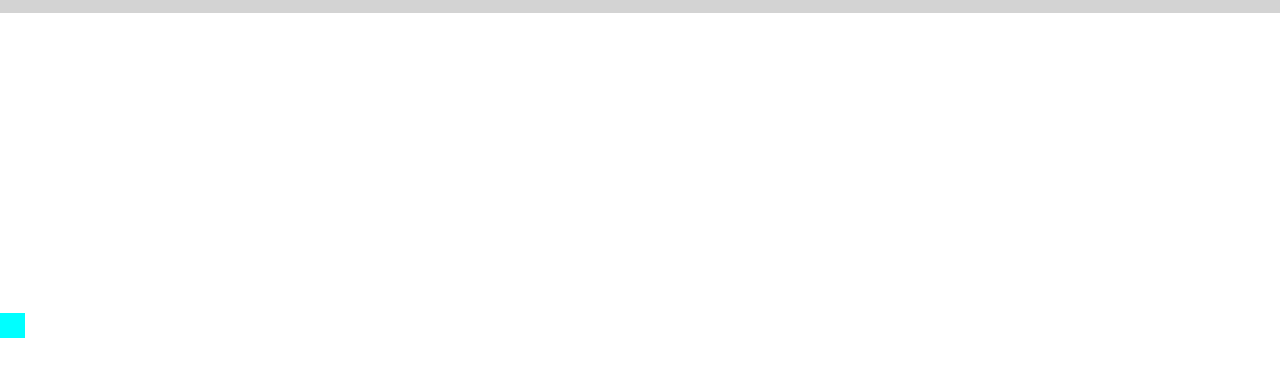
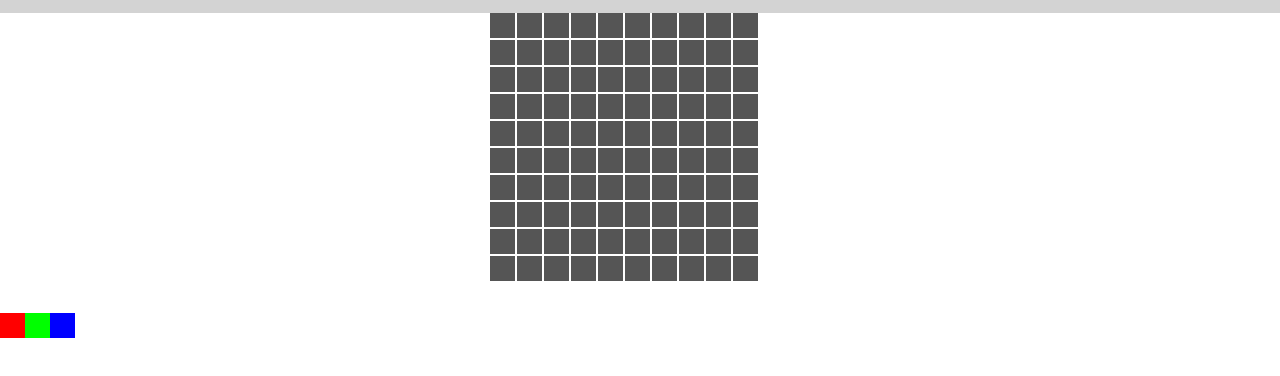
Before and after one commit to limblendokin/pixel-art, a plain HTML site: page index.html in a window 1280 px wide. Shown: the part 86-462 px from the top of the page. Drawn offline with Linux system fonts and the light colour scheme.

Commit message:
sample buttons fix

```diff
--- a/script.js
+++ b/script.js
@@ -84,13 +84,15 @@ class PixelBoardView{
         var colorList=['FF0000', '00FF00', '0000FF'];
         this.colorChooser = document.getElementById('color-chooser');
         for(let i = 0; i<colorList.length; i++){
-            colorChooser.appendChild(createChooseColorButton(colorList[i]));
+            this.colorChooser.appendChild(this.createChooseColorButton(colorList[i]));
         }
         this.print();
     }
     createChooseColorButton(color){
         var colorButton = document.createElement('div');
         colorButton.style.backgroundColor = "#"+color;
+        colorButton.classList.add('color-button');
+        colorButton.addEventListener('click', ()=>this.pixelBoardModel.chooseColor(color));
         return colorButton;
     }
     print(){
--- a/style.css
+++ b/style.css
@@ -40,12 +40,10 @@ nav{
     width:25px;
     height:25px;
 }
-.color-button-content{
-    width: 25px;
-    height: 25px;
-    background-color: aqua;
-}
-.color-chooser{
+
+#color-chooser{
     width:250px;
     height: 50px;
+    display: flex;
+    flex-direction: row;
 }
```
